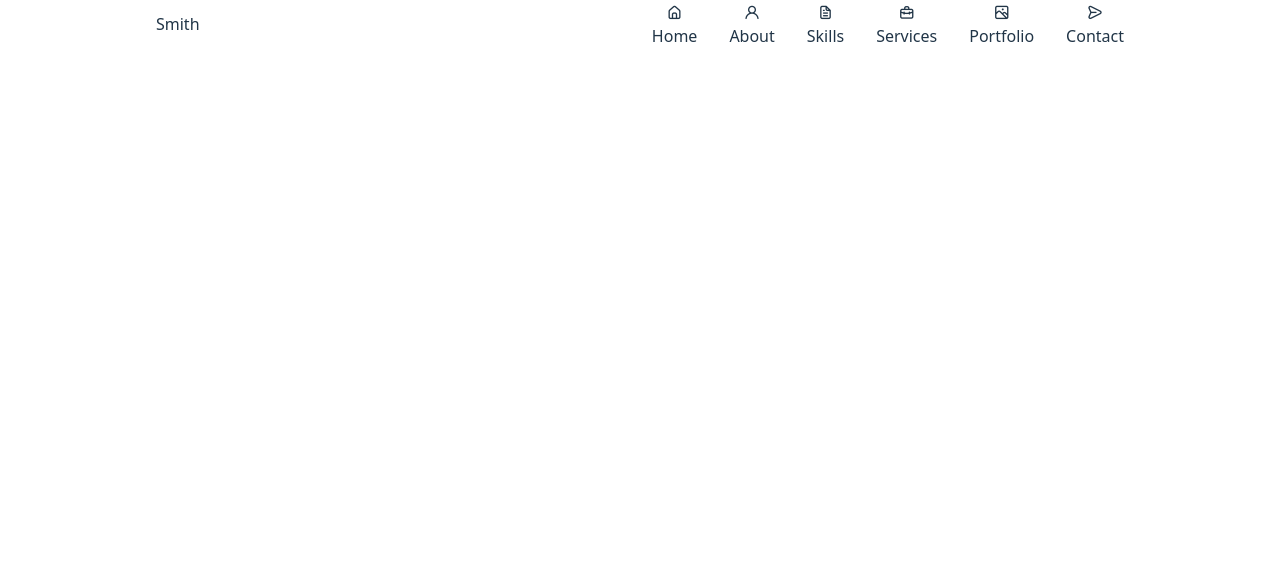
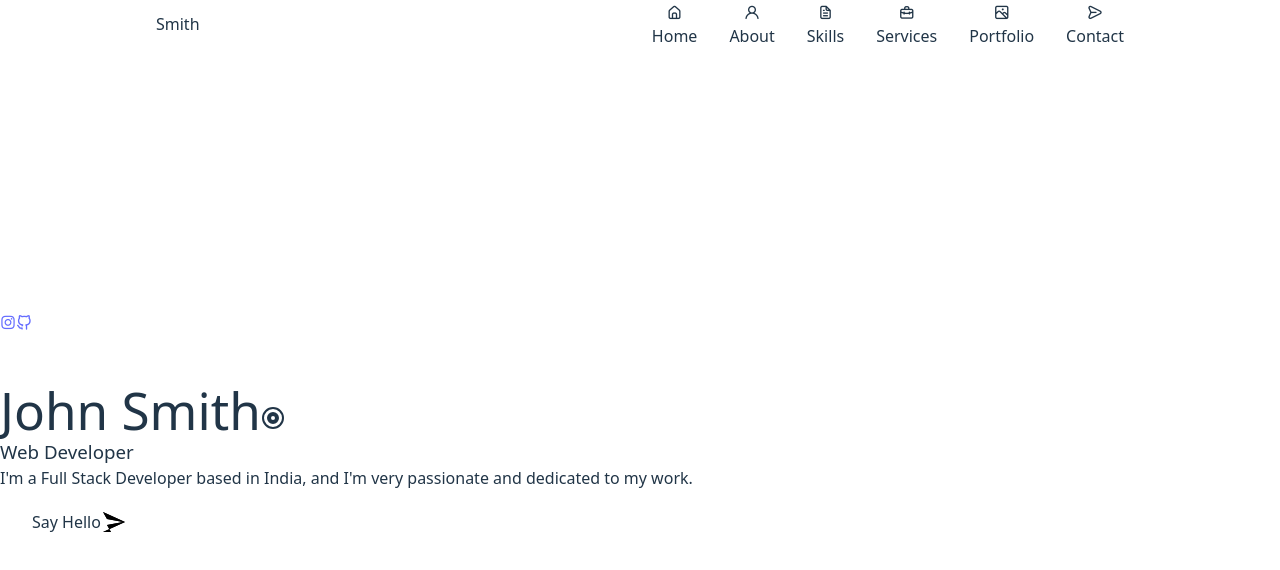
Before and after one commit to KumarKalyan20/portfolio, a React (Vite) app: page / in a window 1280 px wide. Shown: the top 570 px of the page. Built offline with nearby package versions, Linux system fonts and the light colour scheme.

Commit message:
added a code

```diff
--- a/src/App.jsx
+++ b/src/App.jsx
@@ -1,11 +1,16 @@
 import React, { useState, useEffect } from "react";
 import './App.css';
 import Header from './components/Header';
+import Home from './components/home/Home';
 
 const App = () => {
   return (
     <>
     <Header />
+
+    <main className='main'>
+      <Home />
+    </main>
     </>
   );
 };
--- a/src/components/Header.jsx
+++ b/src/components/Header.jsx
@@ -2,6 +2,7 @@ import React, { useState } from "react";
 import "./header.css";
 
 const Header = () => {
+    /*.....Toggle Menu..... */
     const[Toggle, showMenu] = useState(false);
 
     return (
@@ -48,7 +49,7 @@ const Header = () => {
                         </a>
                     </li>
                 </ul>
-                <i class="uil uil-times nav__close"></i>
+                <i class="uil uil-times nav__close" onClick={() => showMenu(!Toggle)}></i>
             </div>
             <div className="nav__toggle" onClick={() => showMenu(!Toggle)}>
             <i class="uil uil-apps"></i>
--- /dev/null
+++ b/src/components/home/Data.jsx
@@ -0,0 +1,53 @@
+import React from 'react';
+
+const SendIcon = () => (
+  <svg
+    xmlns="http://www.w3.org/2000/svg"
+    width="24"
+    height="24"
+    viewBox="0 0 24 24"
+    class="button__icon"
+    fill="var(--container-color)"
+  >
+    <path d="M2 22l22-10L2 2l4 7 16 3-16 3 4 7z" fill="var(--container-color)"/>
+    <path d="M2 22l22-10L2 2l4 7 16 3-16 3 4 7z" fill="var(--container-color)"/>
+
+  </svg>
+);
+
+const Data = () => {
+  return (
+    <div className="home__data">
+      <h1 className="home__title">
+        John Smith
+        <svg
+          xmlns="http://www.w3.org/2000/svg"
+          width="24"
+          height="24"
+          viewBox="0 0 24 24"
+          fill="none"
+          stroke="currentColor"
+          strokeWidth="2"
+          strokeLinecap="round"
+          strokeLinejoin="round"
+          className="home__icon"
+        >
+          <path d="M12 2C6.48 2 2 6.48 2 12s4.48 10 10 10 10-4.48 10-10S17.52 2 12 2zM12 17c-2.76 0-5-2.24-5-5s2.24-5 5-5 5 2.24 5 5-2.24 5-5 5zm0-8c-1.66 0-3 1.34-3 3s1.34 3 3 3 3-1.34 3-3-1.34-3-3-3z" />
+        </svg>
+      </h1>
+
+      <h3 className="home__subtitle">Web Developer</h3>
+
+      <p className="home__description">
+        I'm a Full Stack Developer based in India, and I'm very passionate and dedicated to my work.
+      </p>
+
+      <a href="#contact" className="button button--flex">
+        Say Hello
+        <SendIcon />
+      </a>
+    </div>
+  );
+};
+
+export default Data;
--- /dev/null
+++ b/src/components/home/Home.jsx
@@ -0,0 +1,21 @@
+import React from 'react';
+import './home.css';
+import Social from './Social';
+import Data from './Data';
+
+const Home = () => {
+    return (
+        <section className="home section" id="home">
+            <div className="home__container container grid">
+                <div className="home__content grid">
+                   <Social />
+
+                   <div className="home__img"></div>
+                   <Data />
+                </div>
+            </div>
+        </section>
+    )
+}
+
+export default Home
--- /dev/null
+++ b/src/components/home/Social.jsx
@@ -0,0 +1,21 @@
+import React from "react";
+
+const Social = () => {
+    return (
+        <div className="home__social">
+            <a href="https://www.instagram.com/" className="home__social-icon" target="_blank">
+                <i className="uil uil-instagram"></i>
+            </a>
+
+            <a href="https://dribble.com/" className="home__social-icon" target="_blank">
+                  <i className="uil uil-dribble"></i>
+            </a>
+
+            <a href="https://github.com/" className="home__social-icon" target="_blank">
+                  <i className="uil uil-github-alt"></i>
+            </a>
+        </div>
+    )
+}
+
+export default Social;
```
Also changed, not shown: src/components/home/home.css (added).
